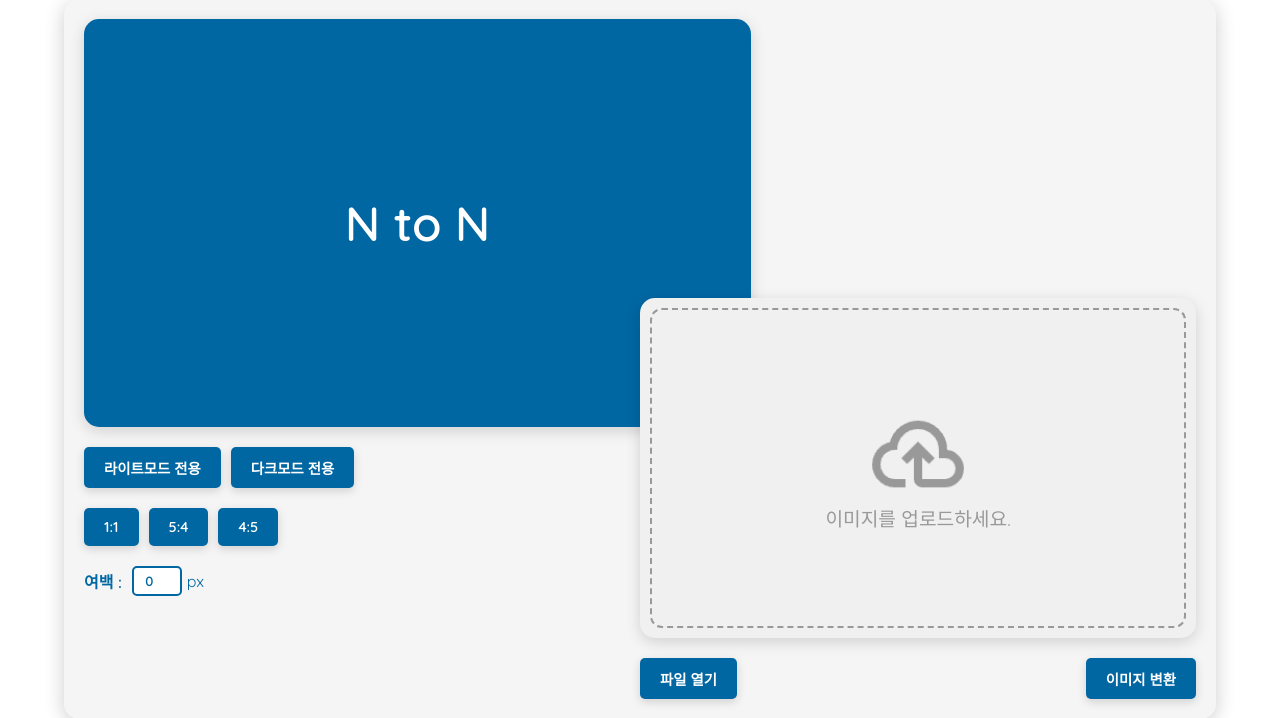
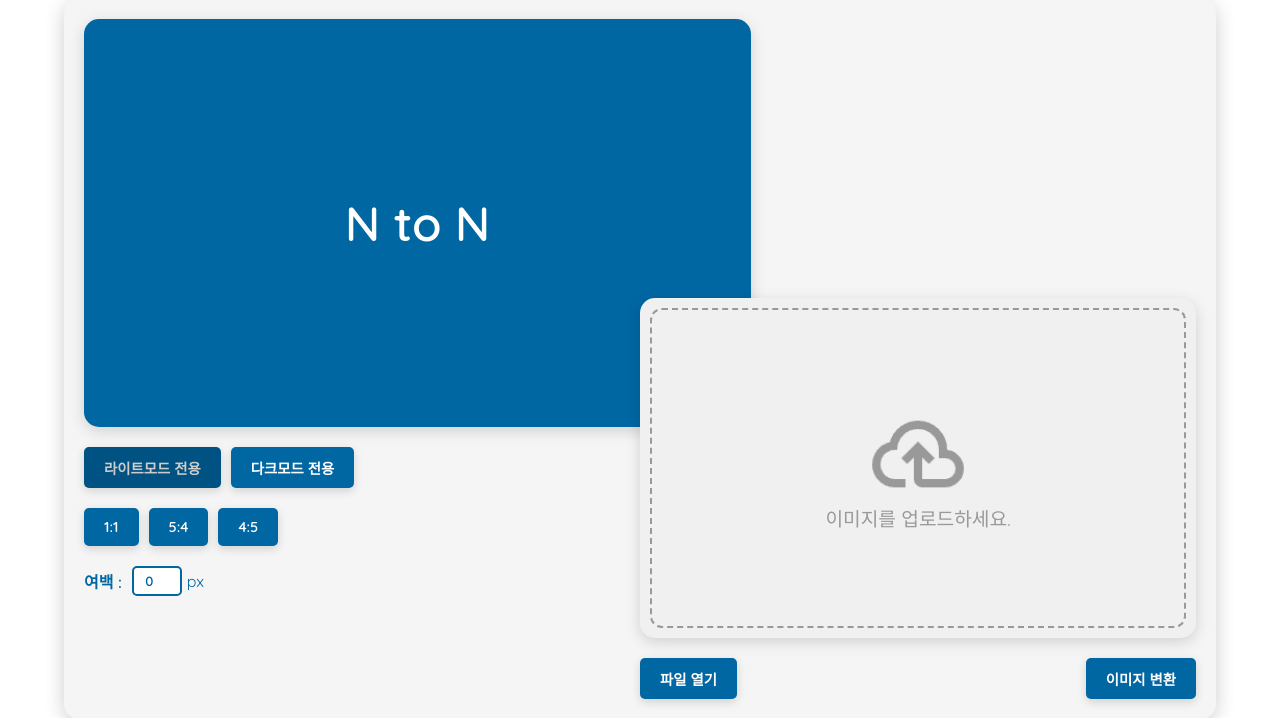
Before and after one commit to Four-Star/For_instagram, a Flask app: page / in a window 1280 px wide, with the pointer over the restyled element. Shown: the part 41-759 px from the top of the page. Run offline with Flask 3, Linux system fonts and the light colour scheme.

Commit message:
modification

```diff
--- a/static/style.css
+++ b/static/style.css
@@ -164,7 +164,7 @@ body {
 }
 
 .mode-button:hover, .ratio-button:hover, .action-button:hover {
-    background-color: #0067A3;
+    filter: brightness(0.8);
 }
 
 /* 선택된 버튼 스타일 */
```
